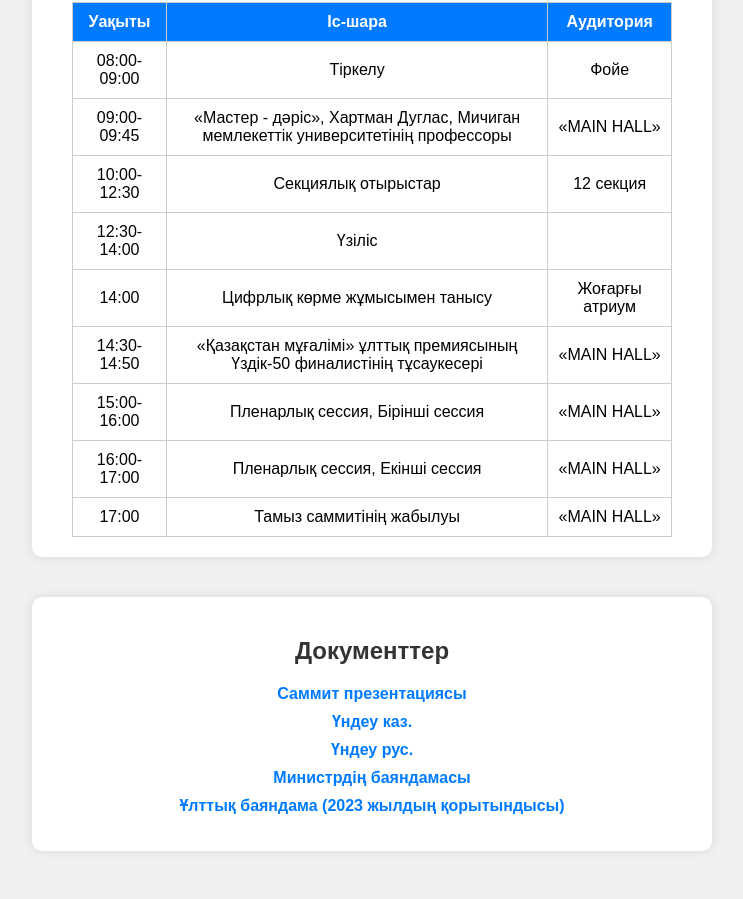
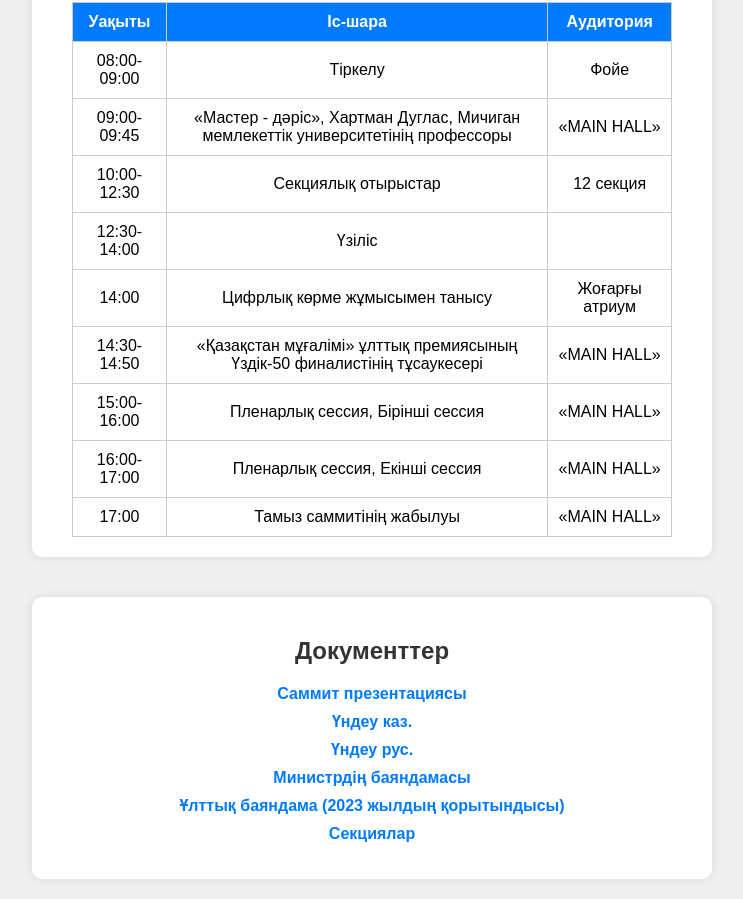
Before and after one commit to januzaj2018/UIN, a website: page index.html in a window 1280 px wide. Shown: the part 628-1527 px from the top of the page, without its empty margins (268-1011 px from the left). Before the commit the page ends 1499 px from the top, so only its background shows below. Drawn offline with Linux system fonts and the light colour scheme.

Commit message:
changes 20.08 v3

```diff
--- a/index.html
+++ b/index.html
@@ -52,6 +52,7 @@
         <li><a href="assets/Обращение%20-ундеу%20рус..pdf" download>Үндеу рус.</a></li>
         <li><a href="assets/Министердің%20баяндамасы.pdf" download>Министрдің баяндамасы</a></li>
         <li><a href="assets/Ұлттық%20баяндама%20(2023%20жылдың%20қорытындысы).pdf">Ұлттық баяндама (2023 жылдың қорытындысы)</a></li>
+        <li><a href="assets/Секциялар.pdf">Секциялар</a></li>
     </ul>
 
 </div>
```
Also changed, not shown: 1 other file.
